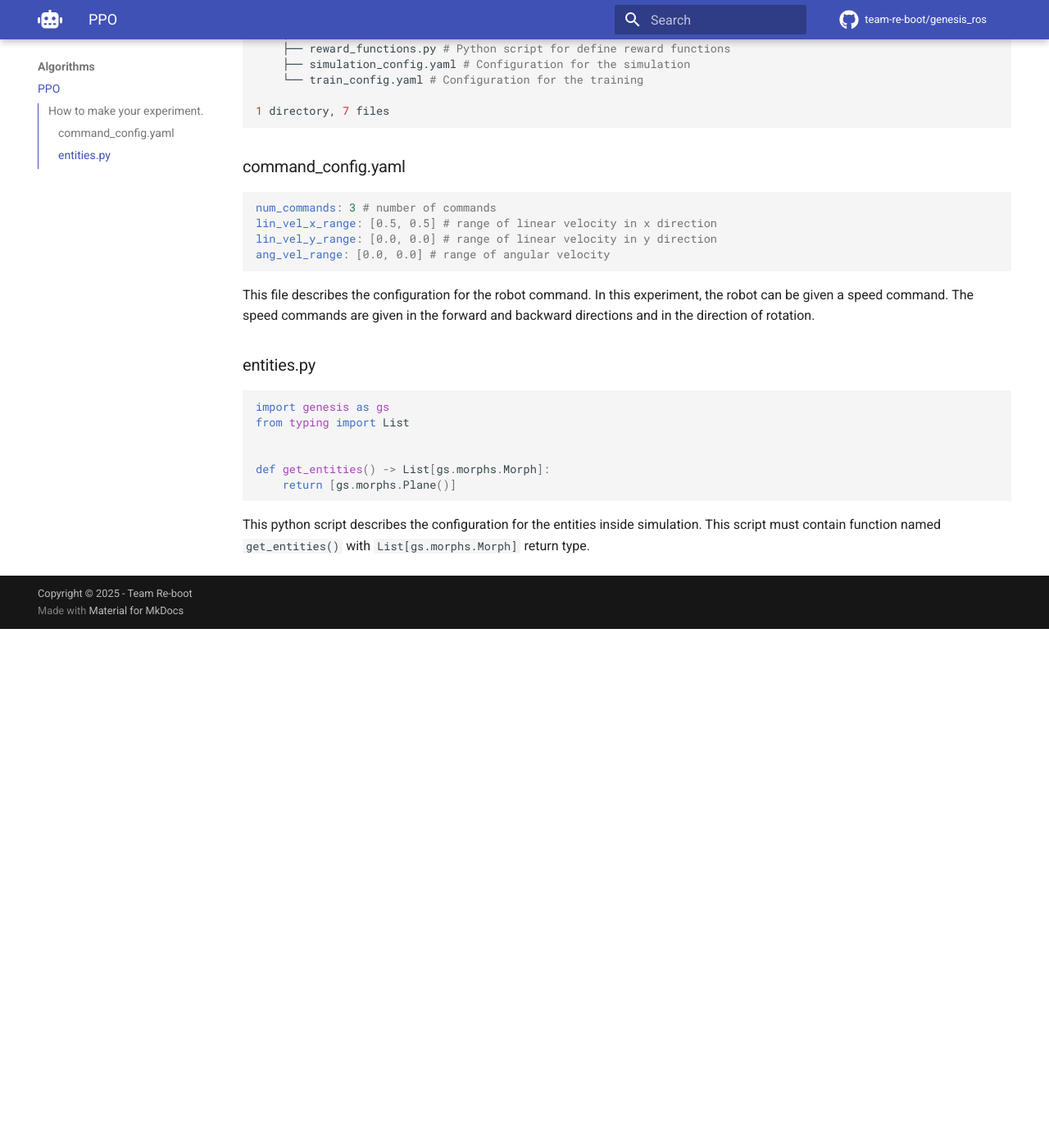
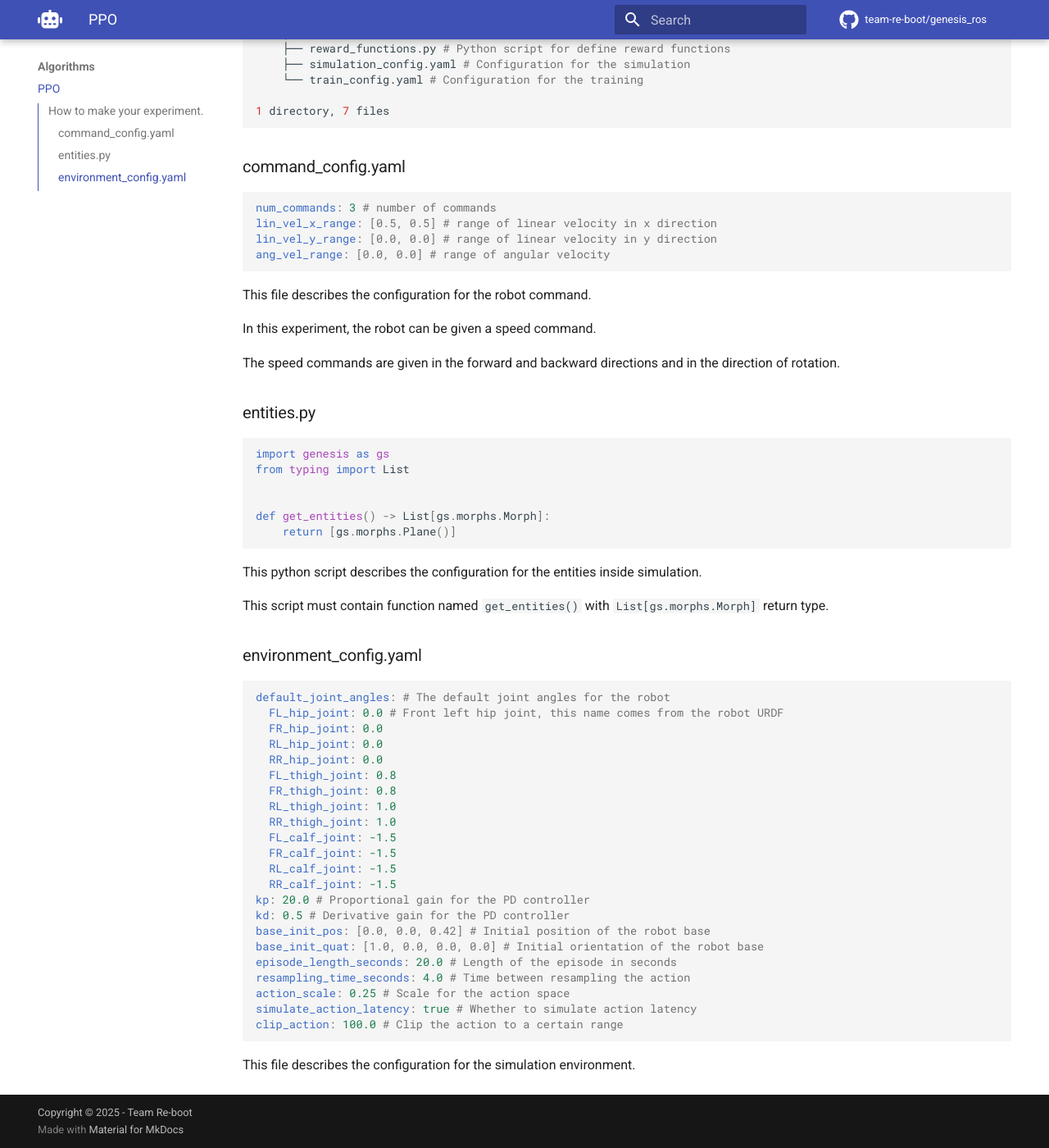
Before and after one commit to team-re-boot/genesis_ros, an MkDocs documentation site: the page built from docs/algorithms/ppo.md, in a window 1280 px wide and 1400 px high, scrolled down 1134 px. Shown: the whole window at 82% size. Built offline with MkDocs 1.6.1 and Material for MkDocs 9.7.7, drawn with Linux system fonts in a browser that asks for light colours; comment, search, counter and statistics services are not loaded; before the commit the page ends 1901 px from its top, so only the background shows below that.

Commit message:
add document
Signed-off-by: Masaya Kataoka <ms.kataoka@gmail.com>

````diff
--- a/docs/algorithms/ppo.md
+++ b/docs/algorithms/ppo.md
@@ -36,7 +36,10 @@ ang_vel_range: [0.0, 0.0] # range of angular velocity
 ```
 
 This file describes the configuration for the robot command.
-In this experiment, the robot can be given a speed command. The speed commands are given in the forward and backward directions and in the direction of rotation.
+
+In this experiment, the robot can be given a speed command.
+
+The speed commands are given in the forward and backward directions and in the direction of rotation.
 
 ### entities.py
 
@@ -50,4 +53,34 @@ def get_entities() -> List[gs.morphs.Morph]:
 ```
 
 This python script describes the configuration for the entities inside simulation.
+
 This script must contain function named `get_entities()` with `List[gs.morphs.Morph]` return type.
+
+### environment_config.yaml
+
+```yaml
+default_joint_angles: # The default joint angles for the robot
+  FL_hip_joint: 0.0 # Front left hip joint, this name comes from the robot URDF
+  FR_hip_joint: 0.0
+  RL_hip_joint: 0.0
+  RR_hip_joint: 0.0
+  FL_thigh_joint: 0.8
+  FR_thigh_joint: 0.8
+  RL_thigh_joint: 1.0
+  RR_thigh_joint: 1.0
+  FL_calf_joint: -1.5
+  FR_calf_joint: -1.5
+  RL_calf_joint: -1.5
+  RR_calf_joint: -1.5
+kp: 20.0 # Proportional gain for the PD controller
+kd: 0.5 # Derivative gain for the PD controller
+base_init_pos: [0.0, 0.0, 0.42] # Initial position of the robot base
+base_init_quat: [1.0, 0.0, 0.0, 0.0] # Initial orientation of the robot base
+episode_length_seconds: 20.0 # Length of the episode in seconds
+resampling_time_seconds: 4.0 # Time between resampling the action
+action_scale: 0.25 # Scale for the action space
+simulate_action_latency: true # Whether to simulate action latency
+clip_action: 100.0 # Clip the action to a certain range
+```
+
+This file describes the configuration for the simulation environment.
````
Also changed, not shown: 1 other file.
